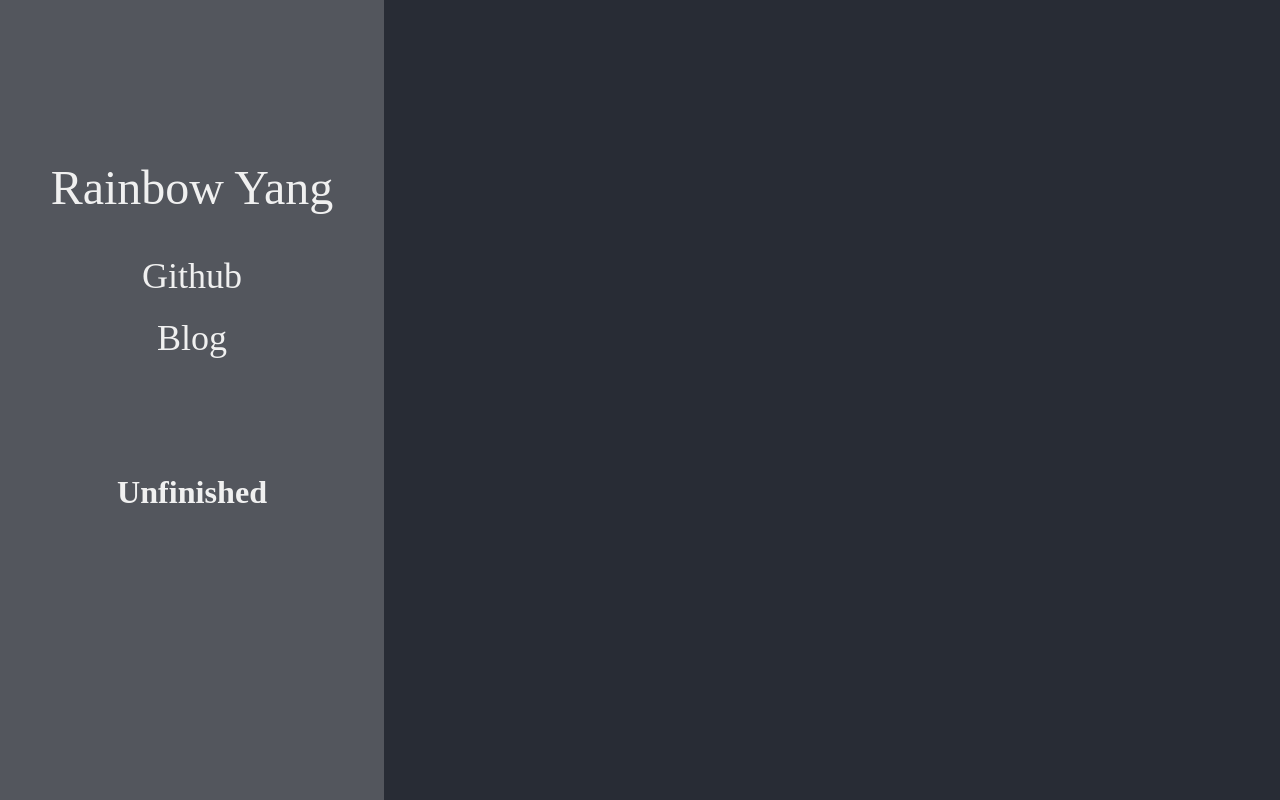
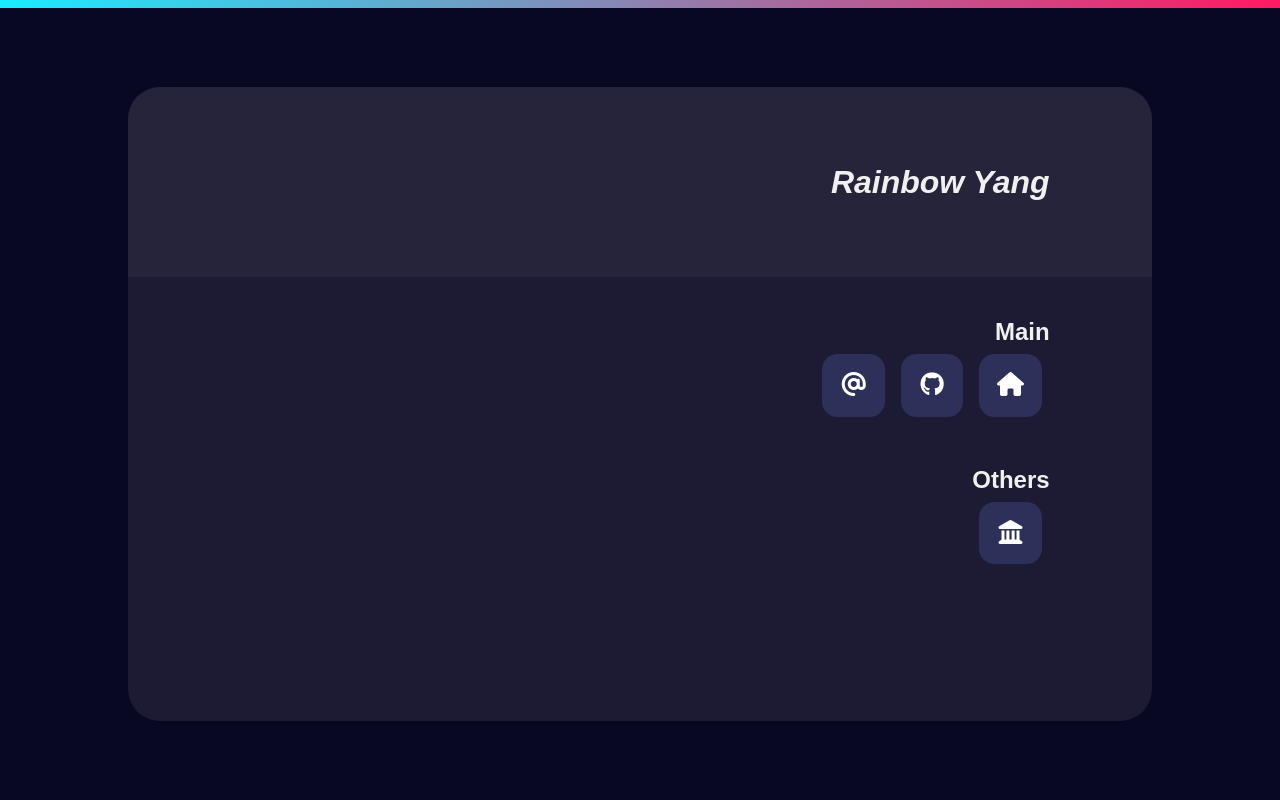
Before and after one commit to RainbowYang/Homepage, a plain HTML site: page index.html in a window 1280 px wide. Drawn offline with Linux system fonts and the light colour scheme.

Commit message:
重新构建

```diff
--- a/index.css
+++ b/index.css
@@ -1,71 +1,124 @@
-body {
-    background-color: #282c35;
-    color: #f0f0f0;
+* {
+    margin: 0;
     padding: 0;
-    margin: 0;
-    font-family: "Source Han Serif CN", serif
+    box-sizing: border-box;
 }
 
-#info {
-    padding-top: 20vh;
-    height: 80vh;
-    width: 30vw;
-    font-size: 48px;
-    background: rgba(256, 256, 256, 0.2);
-    text-align: center;
-    float: left;
+body {
+    background-color: #090822;
+    color: #f0f0f0;
+    font-family: "Helvetica Rounded Bold", Arial, serif;
 }
 
-.links {
-    padding: 30px;
+div.color {
+    width: 100%;
+    height: .5rem;
+    background: linear-gradient(90deg, #1aecff, #ff1a62);
 }
 
-.link {
-    padding: 10px;
-    font-size: 36px;
+div.main {
+    width: 100%;
+    height: calc(100vh - 0.5em);
+
+    display: flex;
+    align-items: center;
+    justify-content: center;
 }
 
-.link:hover {
-    transform: translateX(20px);
-    background: rgba(256, 256, 256, 0.2);
+div.content {
+    width: 80%;
+    height: 80%;
+    /*height: 80%;*/
+    background-color: rgba(256, 256, 256, 0.08);
+    border-radius: 32px;
+
+    overflow-x: hidden;
+    overflow-y: scroll;
+}
+
+::-webkit-scrollbar{
+    display: none;
+}
+
+div.name {
+    height: 30%;
+    background-color: rgba(256, 256, 256, 0.04);
+    padding-right: 10%;
+
+    font-size: 2rem;
+    font-weight: bold;
+    font-style: italic;
+
+    display: flex;
+    align-items: center;
+    justify-content: flex-end;
+}
+
+div.label {
+    width: 100%;
+    padding: 4% 10% 0;
+    display: flex;
+    align-items: center;
+    justify-content: flex-end;
+}
+
+div.links {
+    width: 100%;
+    padding: 0 10%;
+    display: flex;
+    flex-direction: row-reverse;
+    align-items: flex-end;
+    flex-wrap: wrap;
+}
+
+div.links a {
+    margin: .5em;
+}
+
+
+button {
+    border-radius: 25%;
+
+    z-index: 1;
+    position: relative;
+    font-family: inherit;
+    color: white;
+    width: 2.6em;
+    height: 2.6em;
+    padding: .5em .5em;
+    font-size: 1.5em;
+    outline: none;
+    border: none;
+    background-color: hsl(236, 32%, 26%);
+    overflow: hidden;
+    transition: color 0.4s ease-in-out;
+}
+
+button::before {
+    content: '';
+    z-index: -1;
+    position: absolute;
+    top: 50%;
+    left: 50%;
+    width: 1em;
+    height: 1em;
+    border-radius: 50%;
+    background-color: #3cefff;
+    transform-origin: center;
+    transform: translate3d(-50%, -50%, 0) scale3d(0, 0, 0);
+    transition: transform 0.45s ease-in-out;
+}
+
+button:hover {
+    cursor: pointer;
+    color: #161616;
+}
+
+button:hover::before {
+    transform: translate3d(-50%, -50%, 0) scale3d(15, 15, 15);
 }
 
 a {
     color: #f0f0f0;
     text-decoration: none;
 }
-
-
-/*.content {*/
-/*    width: 100%;*/
-/*    text-align: center;*/
-/*}*/
-
-/*.title {*/
-/*    float: left;*/
-/*    !*height: 100%;*!*/
-/*    background-color: rgba(256, 256, 256, 0.2);*/
-/*}*/
-
-/*.title > h1 {*/
-/*    margin: 0;*/
-/*    padding: 12vh;*/
-/*}*/
-
-/*.links {*/
-/*    width: 100%;*/
-/*    position: absolute;*/
-/*    top: 30vh;*/
-/*}*/
-
-
-/*.links > h2 {*/
-/*    padding: 6px;*/
-/*}*/
-
-/*.links > h2:hover {*/
-/*    margin-left: 20vw;*/
-/*    margin-right: 20vw;*/
-/*    background-color: rgba(256, 256, 256, 0.2);*/
-/*    color: hotpink;*/
-/*}*/
--- a/index.html
+++ b/index.html
@@ -1,39 +1,59 @@
 <!DOCTYPE html>
 <html lang="en">
+
 <head>
   <meta charset="UTF-8">
-  <meta name="theme-color" content="#227D51">
+  <meta name="theme-color" content="#090822">
   <meta name="viewport" content="width=device-width, initial-scale=1, user-scalable=no">
   <title>Rainbow Yang's Page</title>
+
   <link rel="stylesheet" href="index.css">
+  <script src="https://kit.fontawesome.com/2772e94838.js" crossorigin="anonymous"></script>
 
   <!-- Global site tag (gtag.js) - Google Analytics -->
   <script async src="https://www.googletagmanager.com/gtag/js?id=UA-93934873-3"></script>
   <script>
     window.dataLayer = window.dataLayer || []
 
-    function gtag () {
-      dataLayer.push(arguments)
-    }
+    function gtag () {dataLayer.push(arguments)}
 
     gtag('js', new Date())
+
     gtag('config', 'UA-93934873-3')
   </script>
+</head>
 
-</head>
 <body>
-<div class="all">
-  <div id="info">
-    <div id="name">Rainbow Yang</div>
+<div class="color"></div>
+<div class="main">
+  <div class="content">
+    <div class="name">
+      Rainbow Yang
+    </div>
+
+    <div class="label">
+      <h2>Main</h2>
+    </div>
     <div class="links">
-      <div class="link">
-        <a href="https://github.com/RainbowYang">Github</a>
-      </div>
-      <div class="link">
-        <a href="https://blog.rainbowyang.moe">Blog</a>
-      </div>
+      <a href="https://blog.rainbowyang.moe" title="个人博客">
+        <button><i class="fa fa-home"></i></button>
+      </a>
+      <a href="https://github.com/RainbowYang" title="Github主页" target="_blank">
+        <button><i class="fa fa-github"></i></button>
+      </a>
+      <a href="mailto:q1041410345@gmail.com" title="发邮件给我">
+        <button><i class="fa fa-at"></i></button>
+      </a>
     </div>
-    <h6>Unfinished</h6>
+
+    <div class="label">
+      <h2>Others</h2>
+    </div>
+    <div class="links">
+      <a href="https://memo.rainbowyang.moe/" title="进度管理系统">
+        <button><i class="fas fa-landmark"></i></button>
+      </a>
+    </div>
   </div>
 </div>
 </body>
```
